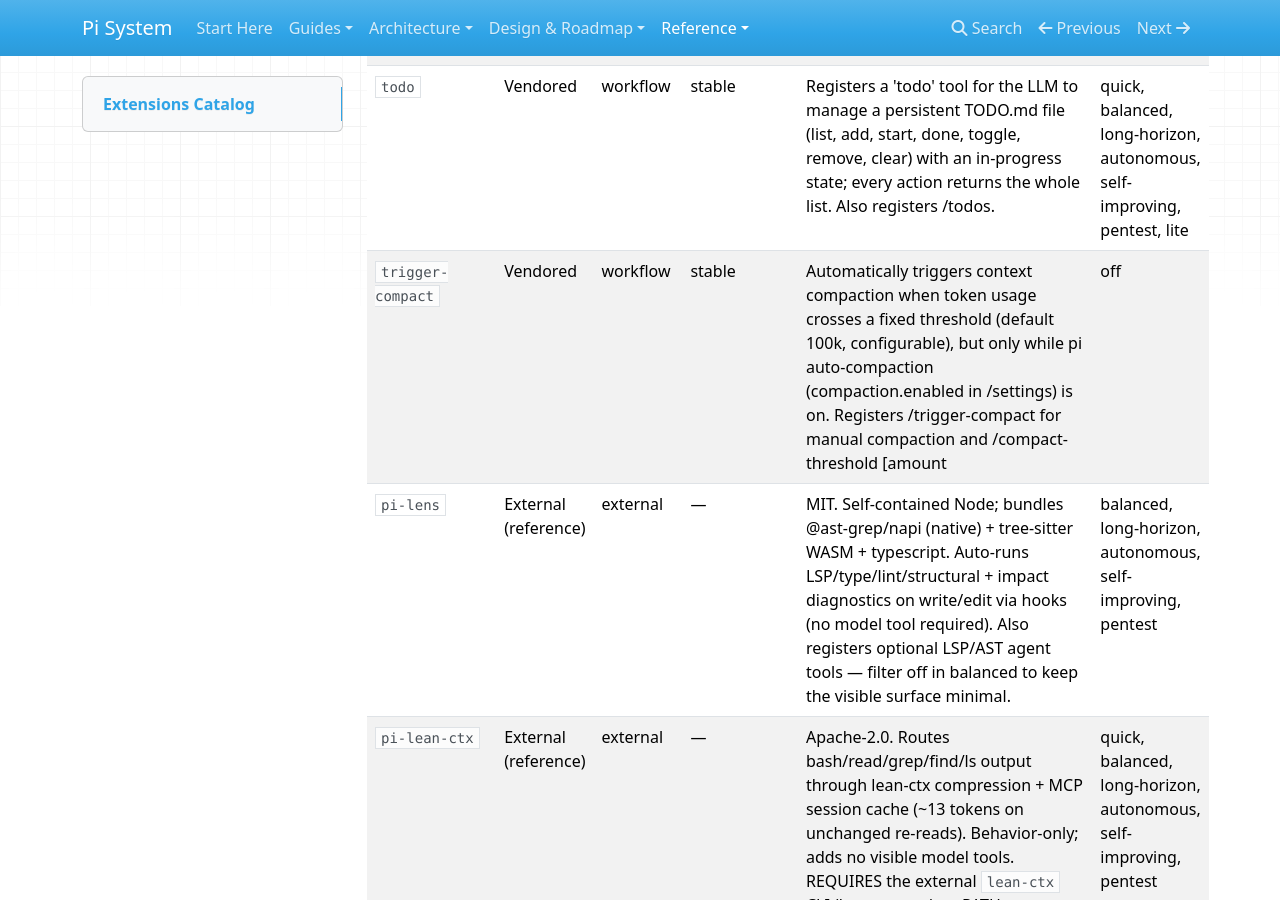
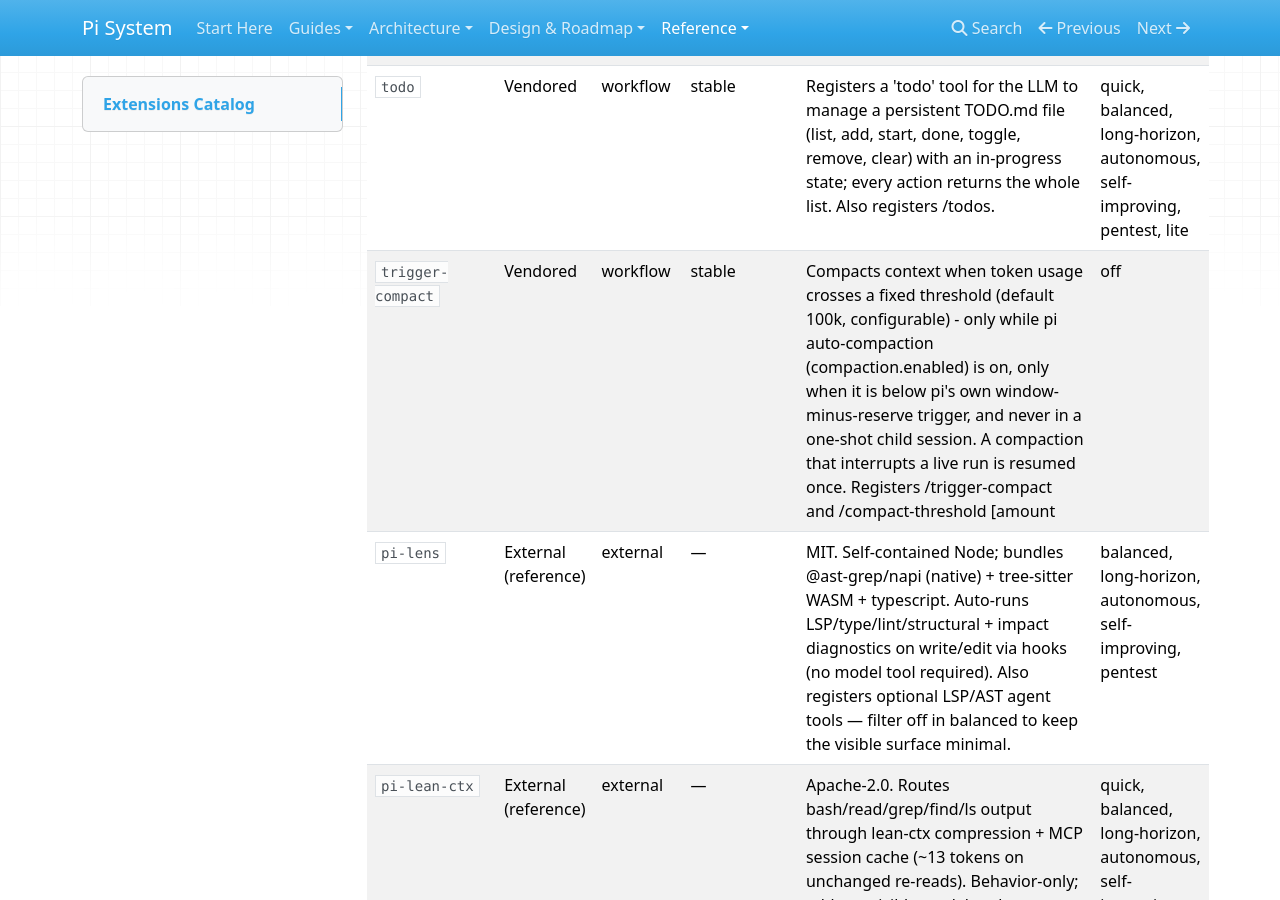
Before and after one commit to SATUNIX/pi-system, an MkDocs documentation site: the page built from docs/EXTENSIONS.md, in a window 1280 px wide and 900 px high, scrolled down 9450 px. Built offline with MkDocs 1.6.1, drawn with Linux system fonts in a browser that asks for light colours; nearby versions of some CDN libraries.

Commit message:
chore: regenerate EXTENSIONS.md and THIRD_PARTY_NOTICES.md (mechanical, from the trigger-compact manifest and SOURCE.md)
Generated by npm run catalog and node packages/core/gen-notices.mjs; regenerate again after merging
profile changes rather than resolving conflicts by hand.

Co-Authored-By: Claude Sonnet 5.5 <noreply@anthropic.com>
Claude-Session: https://claude.ai/code/session_01UJkTGrRTEL7eYcvVH8CjeL

```diff
--- a/docs/EXTENSIONS.md
+++ b/docs/EXTENSIONS.md
@@ -52,7 +52,7 @@ For install package choices, see `docs/profiles.md`. For extension authoring, se
 | `protected-paths` | Vendored | safety | stable | Blocks write/edit/bash writes to protected paths: secrets and agent-control surfaces under the coding firewall policy, plus .git/, node_modules/ and agent definitions under the pentest policy (PI_KIT_PROTECTED_PATHS adds entries). Optional allowlist mode (PI_KIT_WRITE_ALLOWLIST) blocks writes to anything NOT allowlisted — the enforcement point for dream/print-mode runs. | quick, balanced, long-horizon, autonomous, self-improving, pentest, lite |
 | `subagent` | Vendored | planning | beta | Delegate tasks to specialized subagents in isolated context windows. Single, parallel (concurrency-limited, optional background) and chain ({previous} threading) modes over JSON-mode pi subprocesses that load only an allowlist of safety extensions. Built-in kit roles are always available; roles may set model, thinking, tools, skills (preloaded) and extensions. Esc cancels children. Also runs declarative workflows (packages/kit/workflows, ~/.pi/agent/workflows, .pi/workflows): deterministic step chains with a shared run directory, parallel groups, review gates and resume. | quick, balanced, long-horizon, autonomous, self-improving, pentest, lite |
 | `todo` | Vendored | workflow | stable | Registers a 'todo' tool for the LLM to manage a persistent TODO.md file (list, add, start, done, toggle, remove, clear) with an in-progress state; every action returns the whole list. Also registers /todos. | quick, balanced, long-horizon, autonomous, self-improving, pentest, lite |
-| `trigger-compact` | Vendored | workflow | stable | Automatically triggers context compaction when token usage crosses a fixed threshold (default 100k, configurable), but only while pi auto-compaction (compaction.enabled in /settings) is on. Registers /trigger-compact for manual compaction and /compact-threshold [amount|off|on|reset|status]. | long-horizon, autonomous, self-improving, pentest |
+| `trigger-compact` | Vendored | workflow | stable | Compacts context when token usage crosses a fixed threshold (default 100k, configurable) - only while pi auto-compaction (compaction.enabled) is on, only when it is below pi's own window-minus-reserve trigger, and never in a one-shot child session. A compaction that interrupts a live run is resumed once. Registers /trigger-compact and /compact-threshold [amount|off|on|reset|status]. | long-horizon, autonomous, self-improving, pentest |
 | `pi-lens` | External (reference) | external | — | MIT. Self-contained Node; bundles @ast-grep/napi (native) + tree-sitter WASM + typescript. Auto-runs LSP/type/lint/structural + impact diagnostics on write/edit via hooks (no model tool required). Also registers optional LSP/AST agent tools — filter off in balanced to keep the visible surface minimal. | balanced, long-horizon, autonomous, self-improving, pentest |
 | `pi-lean-ctx` | External (reference) | external | — | Apache-2.0. Routes bash/read/grep/find/ls output through lean-ctx compression + MCP session cache (~13 tokens on unchanged re-reads). Behavior-only; adds no visible model tools. REQUIRES the external `lean-ctx` CLI (leanctx.com) on PATH or configured in ~/.pi/agent/extensions/pi-lean-ctx/config.json — it is not bundled and not on npm, so without it the MCP bridge fails with spawn ENOENT and no compression happens. Left out of the lite profile for this reason (readseek covers navigation there); still referenced by the full-kit profiles for setups that install the binary. | quick, balanced, long-horizon, autonomous, self-improving, pentest |
 | `pi-impact-analyzer` | External (reference) | external | — | MIT. web-tree-sitter (WASM). Passive auto-indexing; answers 'if I change this symbol, what else breaks?'. Registers a query tool — keep dormant/filtered outside higher tiers. | long-horizon, autonomous, self-improving, pentest |
```
Also changed, not shown: THIRD_PARTY_NOTICES.md (+11 -0 lines).
